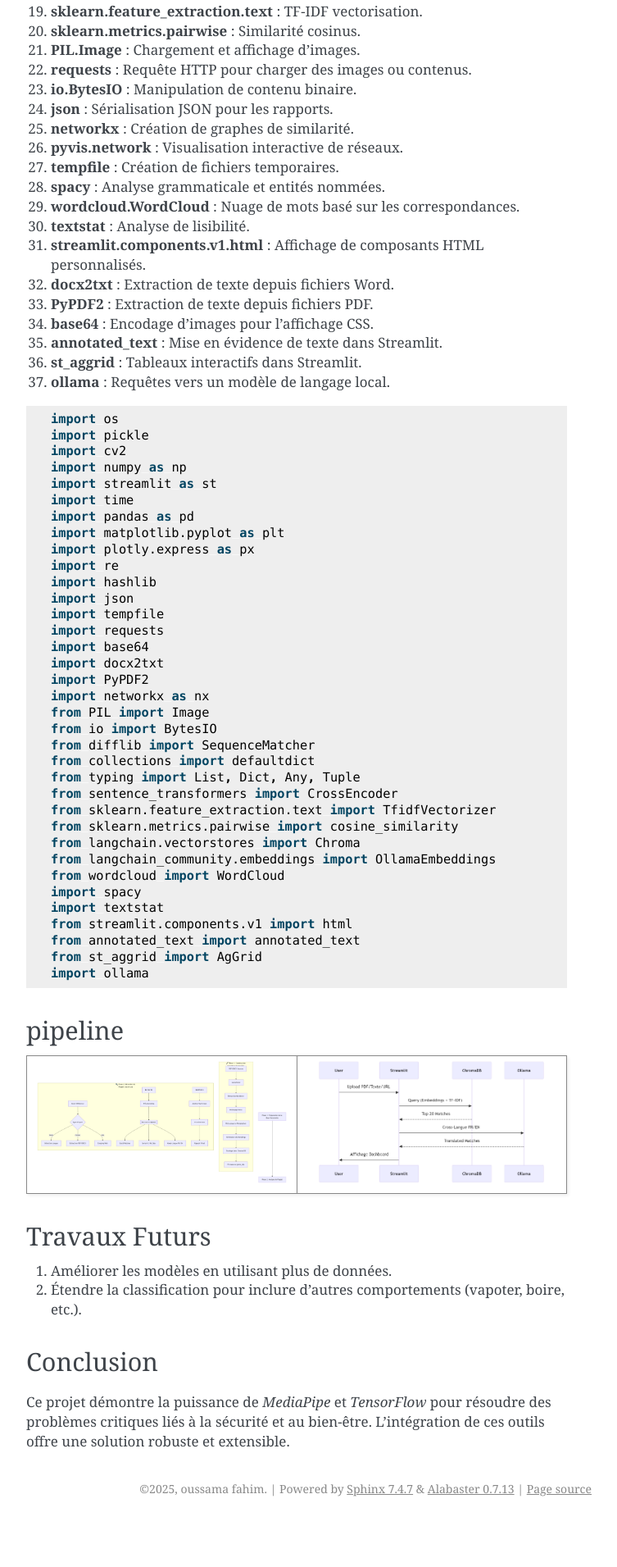
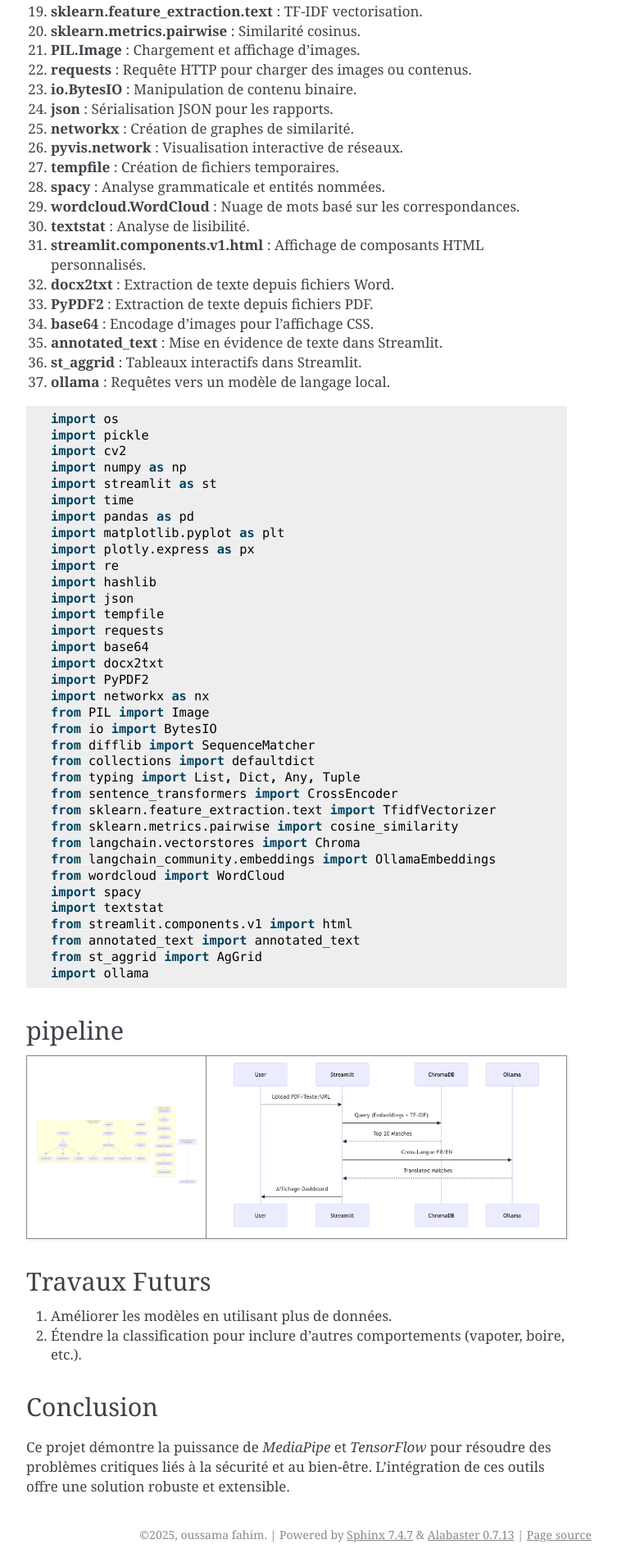
Before and after one commit to Oussama-fahim/plagiarism_checker, a Sphinx documentation site: the page built from source/index.rst, in a window 1280 px wide. Shown: the part 2496-4407 px from the top of the page at 82% size, without its empty margins (388-1141 px from the left). Built offline with Sphinx 7.4.7, drawn with Linux system fonts in a browser that asks for light colours; before the commit the page ends 4351 px from its top, so only the background shows below that.

Commit message:
Update index.rst

```diff
--- a/source/index.rst
+++ b/source/index.rst
@@ -149,15 +149,15 @@ Les bibliothèques suivantes sont nécessaires pour le projet :
 pipeline
 ========
 .. list-table::
-   :widths: 100 100
+   :widths: 100 200
    :align: center
 
    * - .. image:: image/1.png
          :alt: Image 1
-         :width: 600px
+         :width: 700px
      - .. image:: image/2.png
          :alt: Image 2
-         :width: 600px
+         :width: 700px
 
 
 
```
